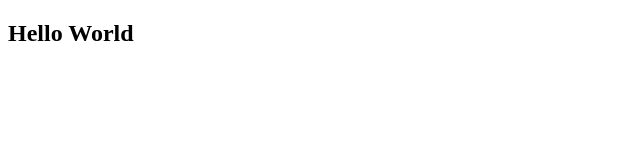
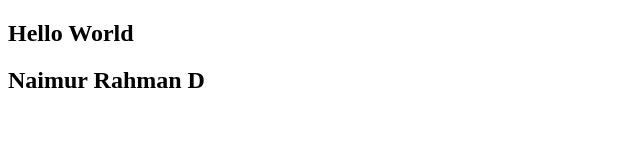
Before and after one commit to naimur202163/Flolo-landing-page, a plain HTML site: page index.html in a window 1280 px wide. Shown: the whole page, without its empty margins (0-640 px from the left). Drawn offline with Linux system fonts and the light colour scheme.

Commit message:
redme file added

```diff
--- a/index.html
+++ b/index.html
@@ -10,6 +10,7 @@
 
 <body>
     <h2>Hello World</h2>
+    <h2>Naimur Rahman D</h2>
 </body>
 
 </html>
```
Also changed, not shown: 1 other file.
